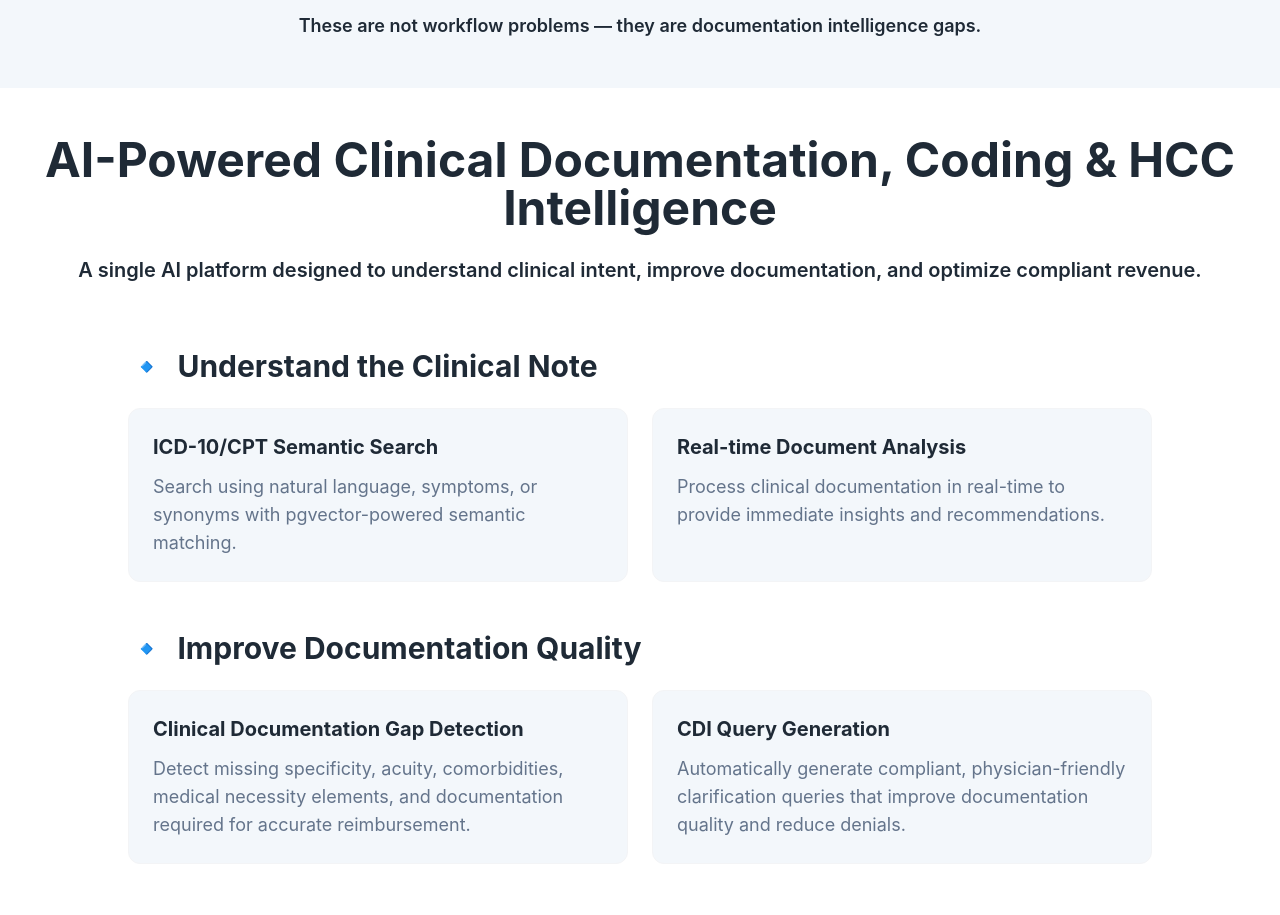
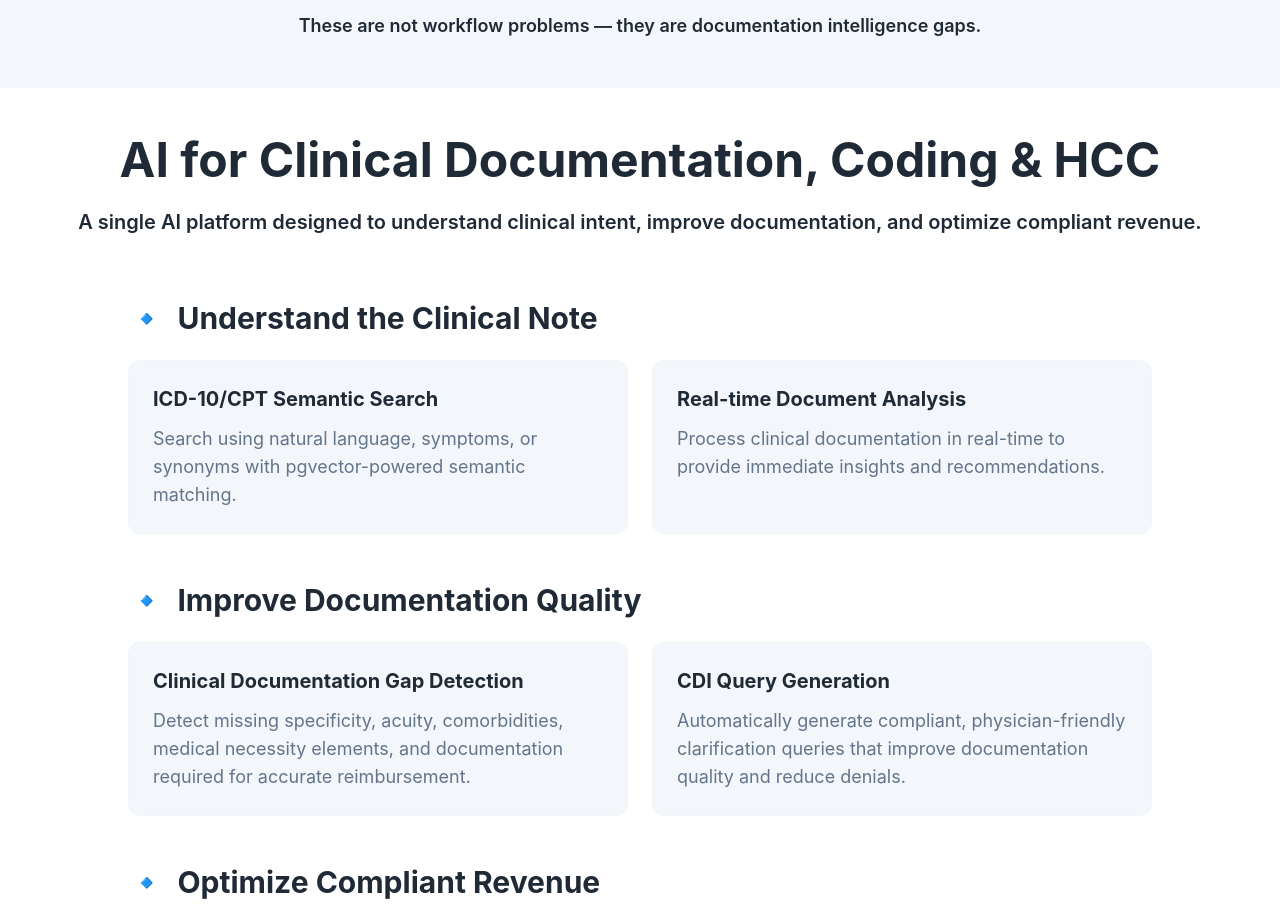
Before and after one commit to mmakkena/nuvii-systems-site, a Next.js app: page / in a window 1280 px wide. Shown: the part 1760-2675 px from the top of the page. Built offline with nearby package versions, Linux system fonts and the light colour scheme.

Commit message:
Update Features header to 'AI for Clinical Documentation, Coding & HCC'

```diff
--- a/src/components/Features.tsx
+++ b/src/components/Features.tsx
@@ -49,7 +49,7 @@ export default function Features() {
       <div className="max-w-7xl mx-auto px-6">
         <div className="text-center mb-16">
           <h2 className="text-3xl md:text-4xl lg:text-5xl font-bold text-nuvii-text mb-6">
-            AI-Powered Clinical Documentation, Coding & HCC Intelligence
+            AI for Clinical Documentation, Coding & HCC
           </h2>
           <p className="text-xl text-nuvii-text font-semibold mb-4">
             A single AI platform designed to understand clinical intent, improve documentation, and optimize compliant revenue.
```
